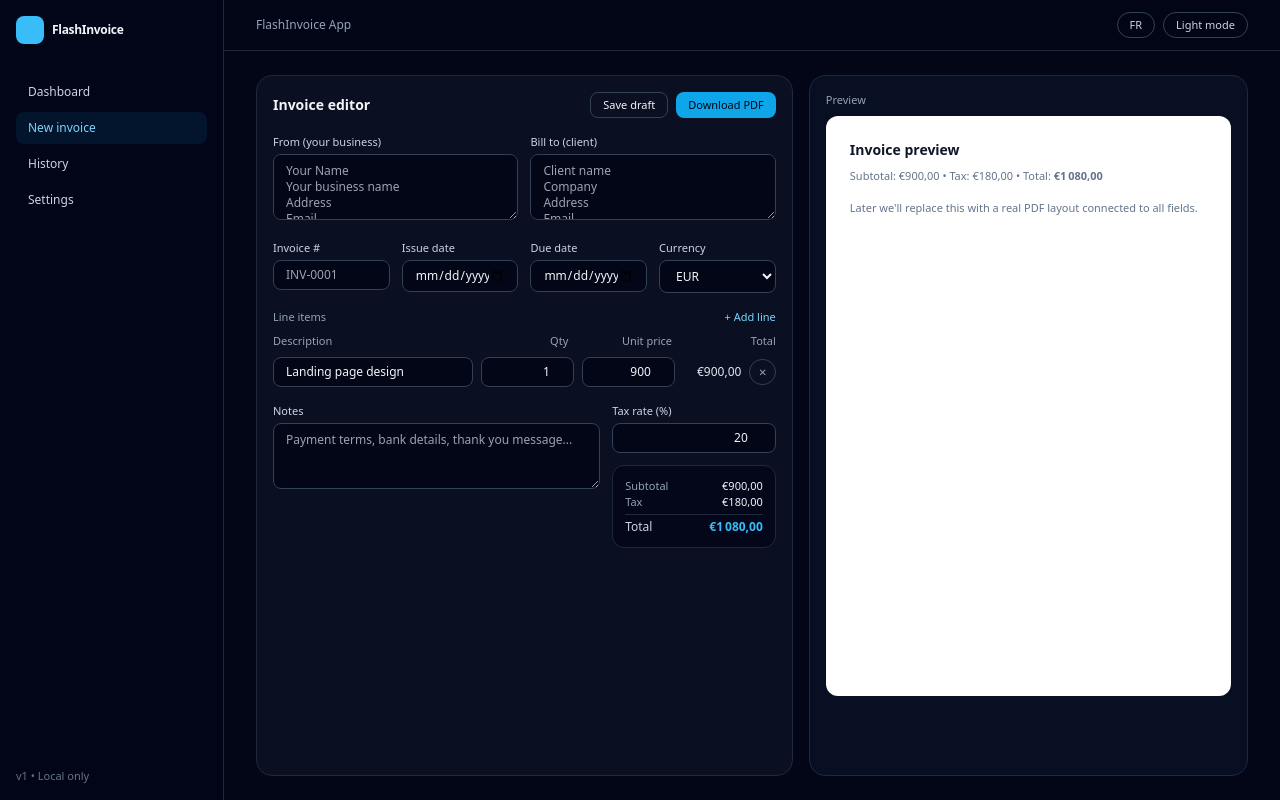
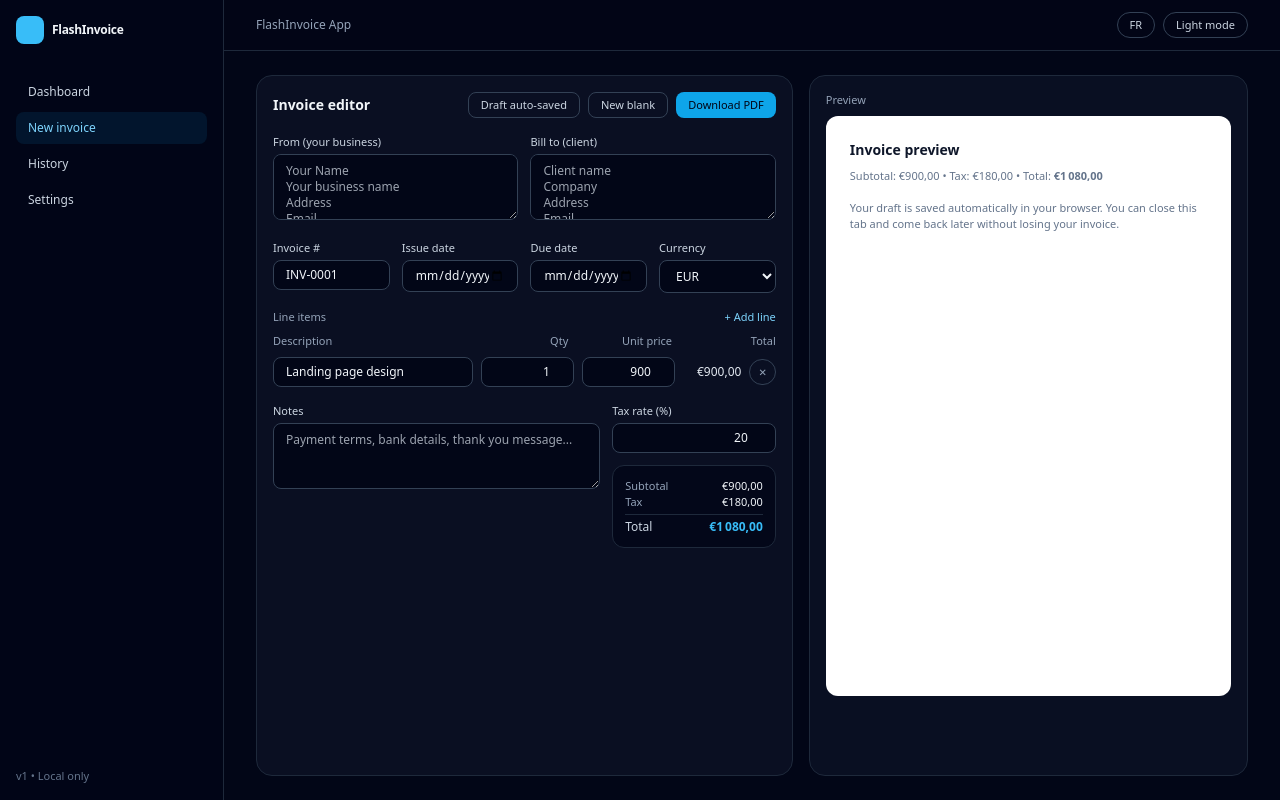
Before and after one commit to youniscode/flash-invoice, a React (Vite) app: page /app/new-invoice in a window 1280 px wide. Built offline with nearby package versions, Linux system fonts and the light colour scheme.

Commit message:
Added localstorage auto save function

```diff
--- a/src/pages/InvoiceEditorPage.tsx
+++ b/src/pages/InvoiceEditorPage.tsx
@@ -1,4 +1,5 @@
-import { useMemo, useState } from "react";
+import { useEffect, useMemo, useState } from "react";
+import type { ChangeEvent } from "react";
 
 type LineItem = {
   id: string;
@@ -6,6 +7,20 @@
   quantity: number;
   unitPrice: number;
 };
+
+type InvoiceDraft = {
+  from: string;
+  to: string;
+  invoiceNumber: string;
+  issueDate: string;
+  dueDate: string;
+  currency: string;
+  notes: string;
+  taxRate: number;
+  items: LineItem[];
+};
+
+const DRAFT_KEY = "fi-invoice-draft-v1";
 
 function createLine(partial?: Partial<LineItem>): LineItem {
   return {
@@ -16,59 +31,136 @@
   };
 }
 
-export function InvoiceEditorPage() {
-  const [items, setItems] = useState<LineItem[]>([
+const defaultDraft: InvoiceDraft = {
+  from: "",
+  to: "",
+  invoiceNumber: "INV-0001",
+  issueDate: "",
+  dueDate: "",
+  currency: "EUR",
+  notes: "",
+  taxRate: 20,
+  items: [
     createLine({
       description: "Landing page design",
       quantity: 1,
       unitPrice: 900,
     }),
-  ]);
+  ],
+};
 
-  const [taxRate, setTaxRate] = useState<number>(20);
+function loadInitialDraft(): InvoiceDraft {
+  if (typeof window === "undefined") return defaultDraft;
+
+  try {
+    const raw = window.localStorage.getItem(DRAFT_KEY);
+    if (!raw) return defaultDraft;
+
+    const parsed = JSON.parse(raw) as Partial<InvoiceDraft>;
+
+    return {
+      ...defaultDraft,
+      ...parsed,
+      items: (parsed.items ?? defaultDraft.items).map((item) => ({
+        ...createLine(),
+        ...item,
+      })),
+      taxRate:
+        typeof parsed.taxRate === "number"
+          ? parsed.taxRate
+          : defaultDraft.taxRate,
+    };
+  } catch {
+    return defaultDraft;
+  }
+}
+
+export function InvoiceEditorPage() {
+  // INIT from localStorage (no effect, no red)
+  const [invoice, setInvoice] = useState<InvoiceDraft>(() =>
+    loadInitialDraft()
+  );
+
+  // SAVE draft whenever invoice changes
+  useEffect(() => {
+    if (typeof window === "undefined") return;
+    window.localStorage.setItem(DRAFT_KEY, JSON.stringify(invoice));
+  }, [invoice]);
 
   const subtotal = useMemo(
-    () => items.reduce((sum, item) => sum + item.quantity * item.unitPrice, 0),
-    [items]
+    () =>
+      invoice.items.reduce(
+        (sum, item) => sum + item.quantity * item.unitPrice,
+        0
+      ),
+    [invoice.items]
   );
 
   const taxAmount = useMemo(
-    () => (subtotal * taxRate) / 100,
-    [subtotal, taxRate]
+    () => (subtotal * invoice.taxRate) / 100,
+    [subtotal, invoice.taxRate]
   );
 
   const total = subtotal + taxAmount;
 
+  const onFieldChange =
+    (field: keyof Omit<InvoiceDraft, "items" | "taxRate">) =>
+    (
+      e: ChangeEvent<HTMLInputElement | HTMLTextAreaElement | HTMLSelectElement>
+    ) => {
+      const value = e.target.value;
+      setInvoice((prev) => ({
+        ...prev,
+        [field]: value,
+      }));
+    };
+
+  const handleTaxChange = (e: ChangeEvent<HTMLInputElement>) => {
+    const value = Number(e.target.value);
+    setInvoice((prev) => ({
+      ...prev,
+      taxRate: Number.isFinite(value) ? value : prev.taxRate,
+    }));
+  };
+
   const updateItem =
     (id: string, field: keyof LineItem) =>
-    (e: React.ChangeEvent<HTMLInputElement>) => {
+    (e: ChangeEvent<HTMLInputElement>) => {
       const value =
         field === "description" ? e.target.value : Number(e.target.value) || 0;
 
-      setItems((prev) =>
-        prev.map((item) =>
+      setInvoice((prev) => ({
+        ...prev,
+        items: prev.items.map((item) =>
           item.id === id ? { ...item, [field]: value } : item
-        )
-      );
+        ),
+      }));
     };
 
   const addLine = () => {
-    setItems((prev) => [...prev, createLine()]);
+    setInvoice((prev) => ({
+      ...prev,
+      items: [...prev.items, createLine()],
+    }));
   };
 
   const removeLine = (id: string) => {
-    setItems((prev) => {
-      if (prev.length === 1) {
-        // keep at least one row – just clear it
-        return [createLine()];
+    setInvoice((prev) => {
+      if (prev.items.length === 1) {
+        return {
+          ...prev,
+          items: [createLine()],
+        };
       }
-      return prev.filter((item) => item.id !== id);
+      return {
+        ...prev,
+        items: prev.items.filter((item) => item.id !== id),
+      };
     });
   };
 
-  const handleTaxChange = (e: React.ChangeEvent<HTMLInputElement>) => {
-    const value = Number(e.target.value);
-    setTaxRate(Number.isFinite(value) ? value : 0);
+  const resetToBlank = () => {
+    setInvoice(defaultDraft);
   };
 
   const formatMoney = (value: number) =>
@@ -84,8 +176,18 @@
         <div className="flex items-center justify-between">
           <h2 className="text-sm font-semibold">Invoice editor</h2>
           <div className="flex gap-2 text-[11px]">
-            <button className="rounded-lg border border-slate-700 px-3 py-1 hover:border-sky-500">
-              Save draft
+            <button
+              type="button"
+              className="rounded-lg border border-slate-700 px-3 py-1 text-slate-300 hover:border-sky-500"
+            >
+              Draft auto-saved
+            </button>
+            <button
+              type="button"
+              className="rounded-lg border border-slate-700 px-3 py-1 text-slate-300 hover:border-sky-500"
+              onClick={resetToBlank}
+            >
+              New blank
             </button>
             <button className="rounded-lg bg-sky-500 px-3 py-1 font-medium text-slate-950 hover:bg-sky-400">
               Download PDF
@@ -107,6 +209,8 @@
               className="w-full rounded-lg border border-slate-700 bg-slate-950 px-3 py-2 text-xs"
               rows={3}
               placeholder={`Your Name\nYour business name\nAddress\nEmail\nTax ID`}
+              value={invoice.from}
+              onChange={onFieldChange("from")}
             />
           </div>
           <div>
@@ -121,6 +225,8 @@
               className="w-full rounded-lg border border-slate-700 bg-slate-950 px-3 py-2 text-xs"
               rows={3}
               placeholder={`Client name\nCompany\nAddress\nEmail`}
+              value={invoice.to}
+              onChange={onFieldChange("to")}
             />
           </div>
         </div>
@@ -138,6 +244,8 @@
               id="invoice-number"
               className="w-full rounded-lg border border-slate-700 bg-slate-950 px-3 py-1.5 text-xs"
               placeholder="INV-0001"
+              value={invoice.invoiceNumber}
+              onChange={onFieldChange("invoiceNumber")}
             />
           </div>
           <div>
@@ -151,6 +259,8 @@
               id="issue-date"
               type="date"
               className="w-full rounded-lg border border-slate-700 bg-slate-950 px-3 py-1.5 text-xs"
+              value={invoice.issueDate}
+              onChange={onFieldChange("issueDate")}
             />
           </div>
           <div>
@@ -164,6 +274,8 @@
               id="due-date"
               type="date"
               className="w-full rounded-lg border border-slate-700 bg-slate-950 px-3 py-1.5 text-xs"
+              value={invoice.dueDate}
+              onChange={onFieldChange("dueDate")}
             />
           </div>
           <div>
@@ -176,10 +288,12 @@
             <select
               id="currency"
               className="w-full rounded-lg border border-slate-700 bg-slate-950 px-3 py-1.5 text-xs"
+              value={invoice.currency}
+              onChange={onFieldChange("currency")}
             >
-              <option>EUR</option>
-              <option>USD</option>
-              <option>GBP</option>
+              <option value="EUR">EUR</option>
+              <option value="USD">USD</option>
+              <option value="GBP">GBP</option>
             </select>
           </div>
         </div>
@@ -207,7 +321,7 @@
 
           {/* ROWS */}
           <div className="space-y-2">
-            {items.map((item, index) => {
+            {invoice.items.map((item, index) => {
               const lineTotal = item.quantity * item.unitPrice;
               const descId = `line-${item.id}-desc`;
               const qtyId = `line-${item.id}-qty`;
@@ -295,6 +409,8 @@
               className="w-full rounded-lg border border-slate-700 bg-slate-950 px-3 py-2 text-xs"
               rows={3}
               placeholder="Payment terms, bank details, thank you message..."
+              value={invoice.notes}
+              onChange={onFieldChange("notes")}
             />
           </div>
           <div className="space-y-3">
@@ -311,7 +427,7 @@
                 min={0}
                 placeholder="0"
                 className="w-full rounded-lg border border-slate-700 bg-slate-950 px-3 py-1.5 text-xs text-right"
-                value={taxRate}
+                value={invoice.taxRate}
                 onChange={handleTaxChange}
               />
             </div>
@@ -346,8 +462,8 @@
             Total: <span className="font-semibold">{formatMoney(total)}</span>
           </p>
           <p className="mt-4 text-[11px] text-slate-500">
-            Later we&apos;ll replace this with a real PDF layout connected to
-            all fields.
+            Your draft is saved automatically in your browser. You can close
+            this tab and come back later without losing your invoice.
           </p>
         </div>
       </div>
```
